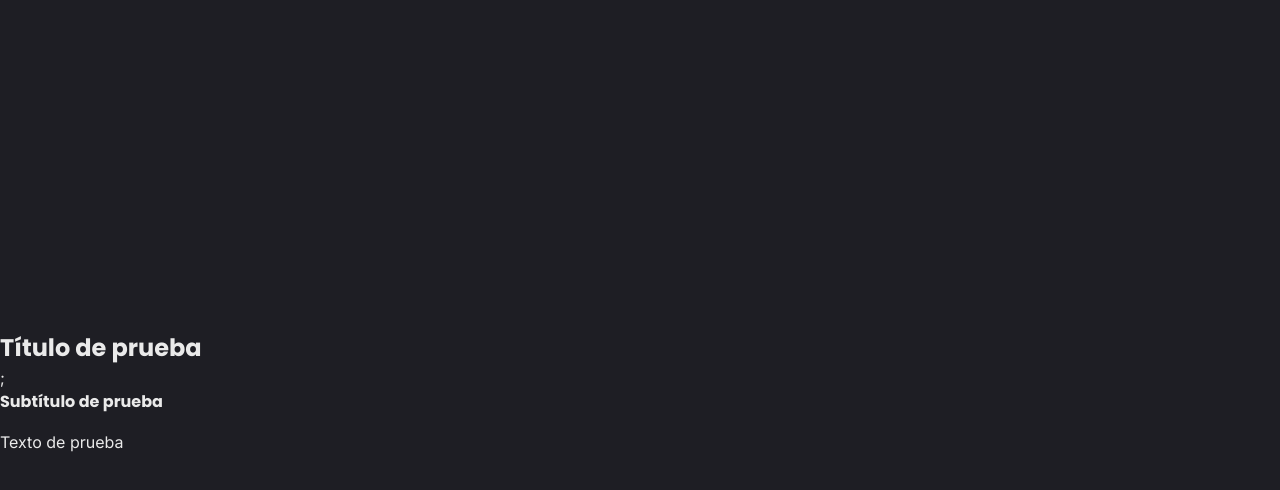
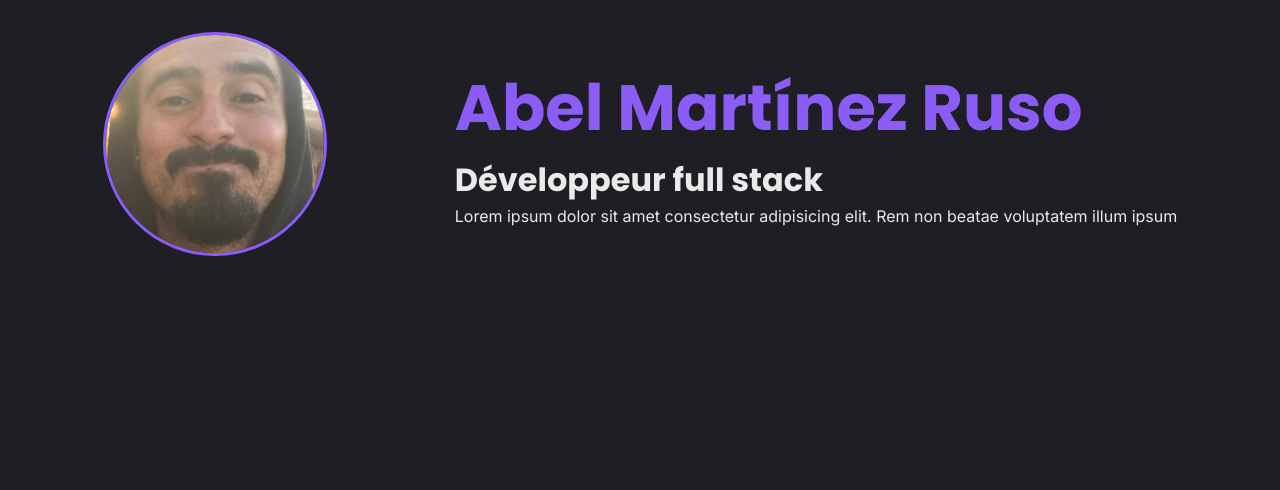
Before and after one commit to AbelMRuso/Portfolio, a React (Vite) app: page / in a window 1280 px wide. Shown: the top 490 px of the page. Built offline with nearby package versions, Linux system fonts and the light colour scheme; a web font is replaced by a local one.

Commit message:
mise en forme du composant Hero

```diff
--- a/package.json
+++ b/package.json
@@ -11,7 +11,8 @@
   },
   "dependencies": {
     "react": "^19.1.1",
-    "react-dom": "^19.1.1"
+    "react-dom": "^19.1.1",
+    "sass": "^1.93.2"
   },
   "devDependencies": {
     "@eslint/js": "^9.36.0",
--- a/src/assets/components/Hero.jsx
+++ b/src/assets/components/Hero.jsx
@@ -1,8 +1,15 @@
+import profil from "../images/profil_image.png";
+import styles from "../styles/Hero.module.scss";
+
 function Hero() {
     return (
-        <section>
-            <h1>Título de prueba</h1>;<h4>Subtítulo de prueba</h4>
-            <p>Texto de prueba</p>
+        <section className={styles.contenair}>
+            <img src={profil} alt="Image de profil" />
+            <div>
+                <h1>Abel Martínez Ruso</h1>
+                <h2>Développeur full stack</h2>
+                <p>Lorem ipsum dolor sit amet consectetur adipisicing elit. Rem non beatae voluptatem illum ipsum</p>
+            </div>
         </section>
     );
 }
--- /dev/null
+++ b/src/assets/styles/Hero.module.scss
@@ -0,0 +1,26 @@
+.contenair {
+    display: flex;
+    justify-content: center;
+    align-items: center;
+    gap: 8em;
+    padding: 2em;
+    /* background-color: grey; */
+}
+
+img {
+    border-radius: 50%;
+    border: solid;
+    border-color: var(--color-accent);
+    height: 14em;
+    width: 14em;
+    object-fit: cover;
+}
+
+h1 {
+    font-size: 4em;
+    color: var(--color-accent);
+}
+
+h2 {
+    font-size: 2em;
+}
--- a/src/index.css
+++ b/src/index.css
@@ -19,6 +19,12 @@
     --color-accent-light: #c084fc;
 }
 
+* {
+    margin: 0;
+    padding: 0;
+    box-sizing: border-box;
+}
+
 a {
     font-weight: 500;
     color: var(--color-accent);
@@ -29,11 +35,9 @@ a:hover {
 }
 
 body {
-    margin: 0;
-    display: flex;
-    place-items: center;
     min-width: 320px;
     min-height: 100vh;
+    line-height: 1.5;
     background-color: var(--color-bg);
     color: var(--color-text);
     font-family: "Inter", system-ui, sans-serif;
```
Also changed, not shown: src/assets/images/profil_image.png (added), 1 other file (tests, documents, lock files or other folders).
